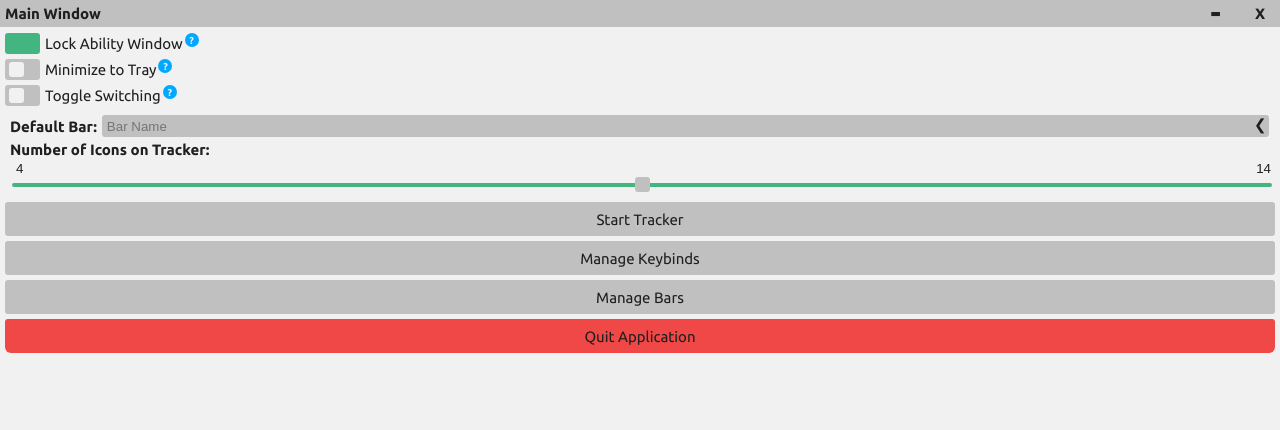
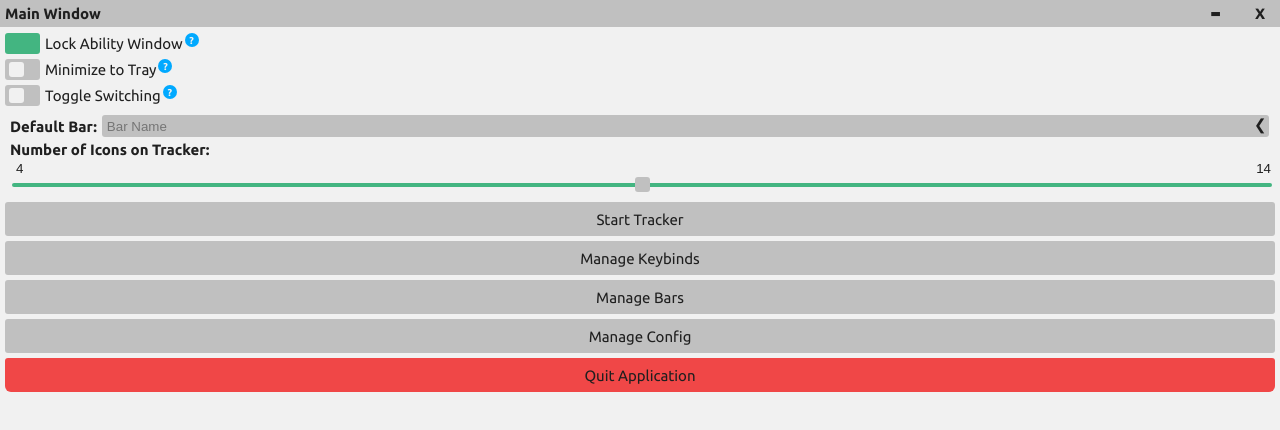
Before and after one commit to txj-xyz/testing-releases, an Electron app: page ability-window/html/main.html in a window 1280 px wide. Drawn offline with Linux system fonts and the light colour scheme; no server answers.

Commit message:
version bump and new UI elements

```diff
--- a/ability-window/html/main.html
+++ b/ability-window/html/main.html
@@ -61,6 +61,7 @@
             <div id="ability">Start Tracker</div>
             <div id="keybinds">Manage Keybinds</div>
             <div id="bars">Manage Bars</div>
+            <div id="config">Manage Config</div>
             <div id="quit">Quit Application</div>
         </div>
     </main>
--- a/package.json
+++ b/package.json
@@ -1,6 +1,6 @@
 {
     "name": "rs3-ability-tracker",
-    "version": "1.2.6",
+    "version": "1.2.7",
     "description": "Ability Tracker for RuneScape 3",
     "type": "commonjs",
     "main": "src/index.js",
```
